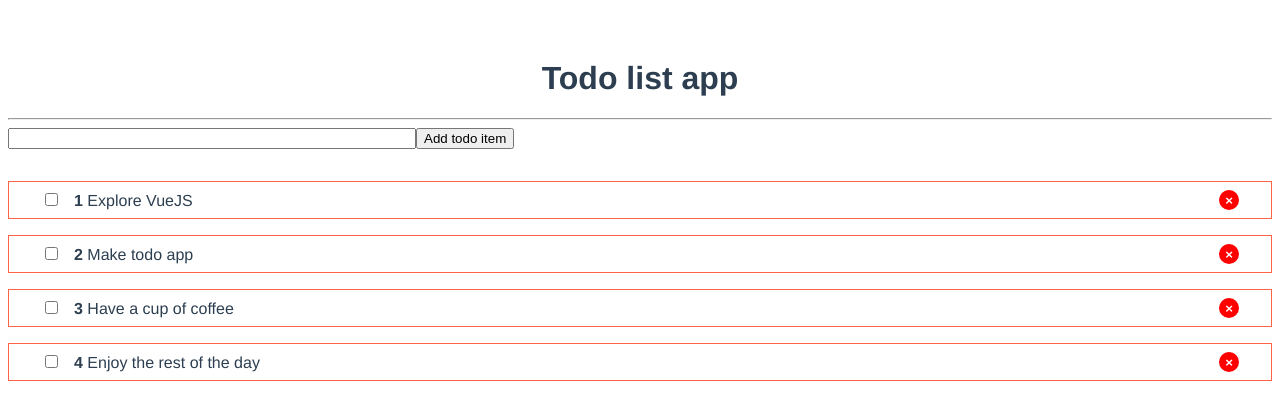
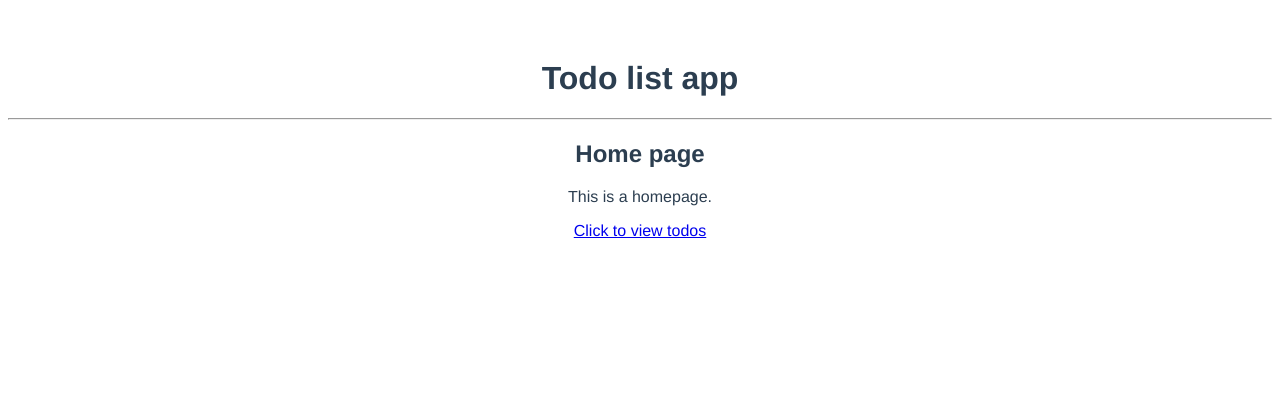
Before and after one commit to mirolyubovN/vuejs-playground, a Vue app in the folder first-vue-project/: page / in a window 1280 px wide. Shown: the top 420 px of the page. Built offline with nearby package versions, Linux system fonts and the light colour scheme; no server answers.

Commit message:
added router and pages

```diff
--- a/first-vue-project/package.json
+++ b/first-vue-project/package.json
@@ -9,7 +9,8 @@
   },
   "dependencies": {
     "core-js": "^3.6.5",
-    "vue": "^2.6.11"
+    "vue": "^2.6.11",
+    "vue-router": "^3.4.9"
   },
   "devDependencies": {
     "@vue/cli-plugin-babel": "~4.5.0",
--- a/first-vue-project/src/App.vue
+++ b/first-vue-project/src/App.vue
@@ -2,53 +2,9 @@
 	<div id="app">
 		<h1>Todo list app</h1>
 		<hr>
-		<AddTodo
-			@addTodo="addTodo"
-		/>
-		<TodoList
-			v-bind:todos="todos"
-			@removeTodo="removeTodo"
-		/>
+		<router-view />
 	</div>
 </template>
-
-<script>
-import TodoList from '@/components/TodoList.vue';
-import AddTodo from '@/components/AddTodo.vue';
-
-export default {
-	name: 'App',
-	data() {
-		return {
-			todos: [
-				{ id: 1, title: 'Explore VueJS', completed: false },
-				{ id: 2, title: 'Make todo app', completed: false },
-				{ id: 3, title: 'Have a cup of coffee', completed: false },
-				{ id: 4, title: 'Enjoy the rest of the day', completed: false },
-			],
-		};
-	},
-	mounted() {
-		fetch('https://jsonplaceholder.typicode.com/todos?_limit=10')
-			.then((response) => response.json())
-			.then((json) => {
-				this.todos = json;
-			});
-	},
-	components: {
-		TodoList,
-		AddTodo,
-	},
-	methods: {
-		removeTodo(id) {
-			this.todos = this.todos.filter((item) => item.id !== id);
-		},
-		addTodo(todoItem) {
-			this.todos.push(todoItem);
-		},
-	},
-};
-</script>
 
 <style>
 #app {
--- a/first-vue-project/src/main.js
+++ b/first-vue-project/src/main.js
@@ -1,8 +1,10 @@
 import Vue from 'vue';
+import router from './router';
 import App from './App.vue';
 
 Vue.config.productionTip = false;
 
 new Vue({
+	router,
 	render: (h) => h(App),
 }).$mount('#app');
--- /dev/null
+++ b/first-vue-project/src/pages/Home.vue
@@ -0,0 +1,7 @@
+<template>
+	<div>
+		<h2>Home page</h2>
+		<p>This is a homepage.</p>
+		<router-link to='/todos'>Click to view todos</router-link>
+	</div>
+</template>
--- /dev/null
+++ b/first-vue-project/src/pages/Todos.vue
@@ -0,0 +1,52 @@
+<template>
+	<div>
+		<h2>Todo list app</h2>
+		<hr>
+		<router-link to='/'>Homepage</router-link>
+		<AddTodo
+			@addTodo="addTodo"
+		/>
+		<TodoList
+			v-bind:todos="todos"
+			@removeTodo="removeTodo"
+		/>
+	</div>
+</template>
+
+<script>
+import TodoList from '@/components/TodoList.vue';
+import AddTodo from '@/components/AddTodo.vue';
+
+export default {
+	name: 'App',
+	data() {
+		return {
+			todos: [
+				{ id: 1, title: 'Explore VueJS', completed: false },
+				{ id: 2, title: 'Make todo app', completed: false },
+				{ id: 3, title: 'Have a cup of coffee', completed: false },
+				{ id: 4, title: 'Enjoy the rest of the day', completed: false },
+			],
+		};
+	},
+	mounted() {
+		fetch('https://jsonplaceholder.typicode.com/todos?_limit=10')
+			.then((response) => response.json())
+			.then((json) => {
+				this.todos = json;
+			});
+	},
+	components: {
+		TodoList,
+		AddTodo,
+	},
+	methods: {
+		removeTodo(id) {
+			this.todos = this.todos.filter((item) => item.id !== id);
+		},
+		addTodo(todoItem) {
+			this.todos.push(todoItem);
+		},
+	},
+};
+</script>
--- /dev/null
+++ b/first-vue-project/src/router.js
@@ -0,0 +1,19 @@
+import Vue from 'vue';
+import Router from 'vue-router';
+import Home from './pages/Home.vue';
+
+Vue.use(Router);
+
+export default new Router({
+	mode: 'history',
+	routes: [
+		{
+			path: '/',
+			component: Home,
+		},
+		{
+			path: '/todos',
+			component: () => import('./pages/Todos.vue'),
+		},
+	],
+});
```
Also changed, not shown: 1 other file (tests, documents, lock files or other folders).
